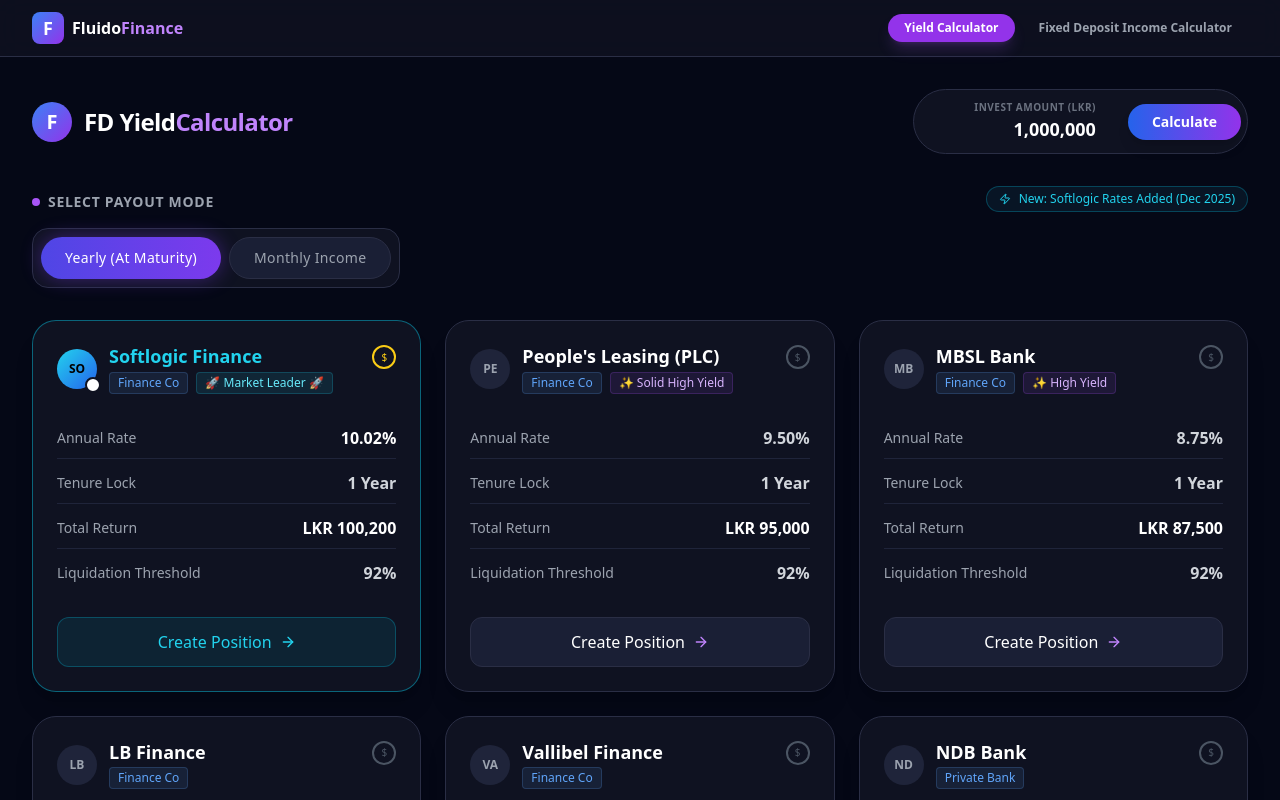
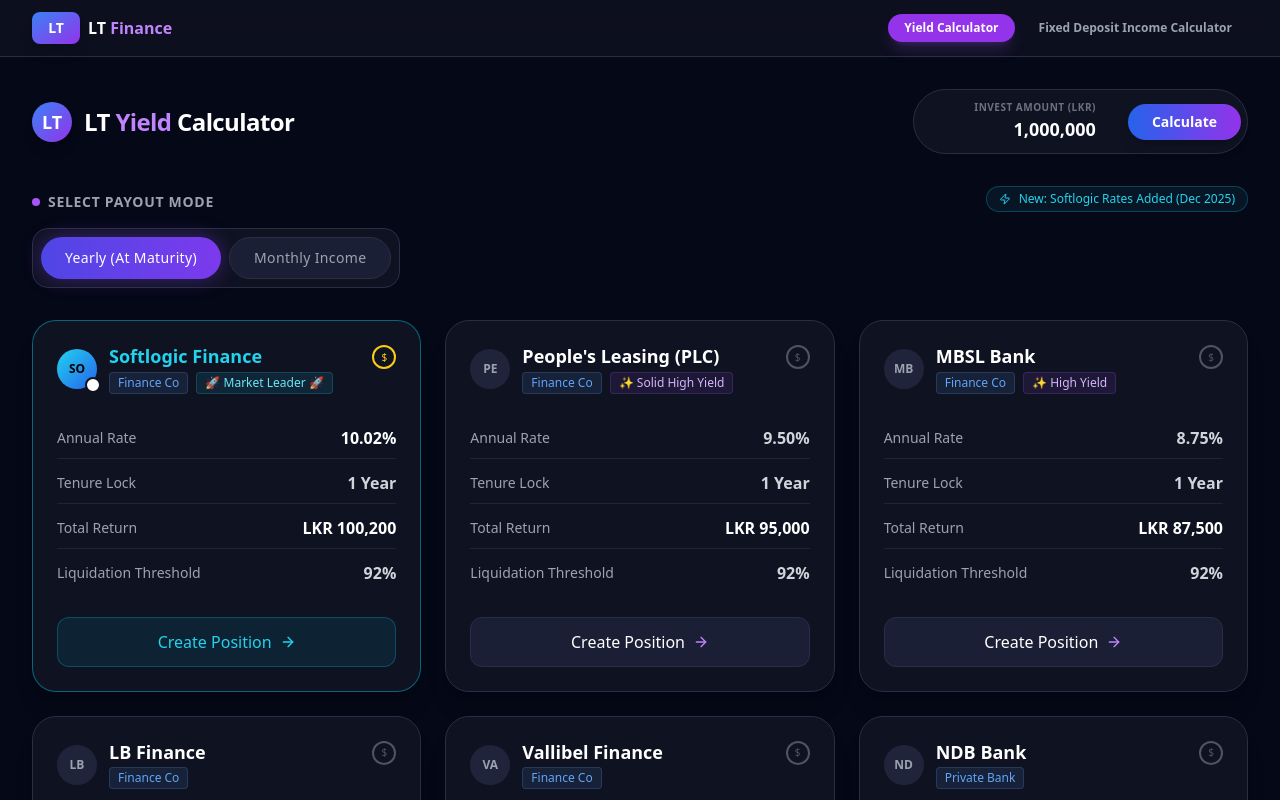
Before and after one commit to lahirutw85/Intrest-App, a React (Vite) app: page / in a window 1280 px wide. Shown: the top 800 px of the page. Built offline with nearby package versions, Linux system fonts and the light colour scheme.

Commit message:
Rebrand application to LT Finance

```diff
--- a/src/App.jsx
+++ b/src/App.jsx
@@ -11,8 +11,8 @@
       <nav className="sticky top-0 z-50 bg-[#0f1221]/80 backdrop-blur-md border-b border-[#2a2e45] px-4 md:px-8 py-3">
         <div className="max-w-7xl mx-auto flex justify-between items-center">
           <div className="flex items-center gap-2">
-            <div className="w-8 h-8 rounded-lg bg-gradient-to-br from-blue-500 to-purple-600 flex items-center justify-center font-bold text-lg text-white">F</div>
-            <span className="font-bold text-white hidden sm:block">Fluido<span className="text-purple-400">Finance</span></span>
+            <div className="w-12 h-8 rounded-lg bg-gradient-to-br from-blue-500 to-purple-600 flex items-center justify-center font-black text-sm text-white shadow-lg">LT</div>
+            <span className="font-bold text-white hidden sm:block">LT <span className="text-purple-400">Finance</span></span>
           </div>
           <div className="flex gap-2">
             <button
--- a/src/FDIncomeCalculator.jsx
+++ b/src/FDIncomeCalculator.jsx
@@ -178,10 +178,10 @@
                 {/* Header */}
                 <div className="text-center md:text-left">
                     <div className="flex items-center gap-3 mb-2 justify-center md:justify-start">
-                        <div className="w-10 h-10 rounded-full bg-gradient-to-br from-blue-500 to-purple-600 flex items-center justify-center font-bold text-xl shadow-[0_0_20px_rgba(79,70,229,0.3)]">I</div>
-                        <h1 className="text-2xl font-bold tracking-tight">Income<span className="text-purple-400">Calculator</span></h1>
+                        <div className="w-10 h-10 rounded-full bg-gradient-to-br from-blue-500 to-purple-600 flex items-center justify-center font-bold text-lg shadow-[0_0_20px_rgba(79,70,229,0.3)]">LT</div>
+                        <h1 className="text-2xl font-bold tracking-tight">LT <span className="text-purple-400">Income</span> Calculator</h1>
                     </div>
-                    <p className="text-gray-500 text-sm max-w-2xl">LKR income estimation after AIT Tax, Savings Interest, and Tithe deductions.</p>
+                    <p className="text-gray-500 text-sm max-w-2xl">LKR income estimation after AIT Tax, Savings Interest, and Tithe deductions by LT Finance.</p>
                 </div>
 
                 {/* Configuration Grid */}
@@ -413,7 +413,7 @@
                 </div>
 
                 <footer className="text-center py-8">
-                    <p className="text-gray-600 text-[10px] uppercase font-bold tracking-[0.3em]">© {new Date().getFullYear()} Fluido FD Infrastructure</p>
+                    <p className="text-gray-600 text-[10px] uppercase font-bold tracking-[0.3em]">© {new Date().getFullYear()} LT Finance Infrastructure</p>
                 </footer>
             </div>
         </div>
--- a/src/FDRateCalculator.jsx
+++ b/src/FDRateCalculator.jsx
@@ -99,8 +99,8 @@
                 {/* Header / Top Bar */}
                 <div className="flex flex-col md:flex-row justify-between items-center gap-6">
                     <div className="flex items-center gap-3">
-                        <div className="w-10 h-10 rounded-full bg-gradient-to-br from-blue-500 to-purple-600 flex items-center justify-center font-bold text-xl">F</div>
-                        <h1 className="text-2xl font-bold tracking-tight">FD Yield<span className="text-purple-400">Calculator</span></h1>
+                        <div className="w-10 h-10 rounded-full bg-gradient-to-br from-blue-500 to-purple-600 flex items-center justify-center font-bold text-lg shadow-lg">LT</div>
+                        <h1 className="text-2xl font-bold tracking-tight">LT <span className="text-purple-400">Yield</span> Calculator</h1>
                     </div>
 
                     <div className="flex items-center gap-4 bg-[#0f1221] p-1.5 rounded-full border border-[#2a2e45]">
```
